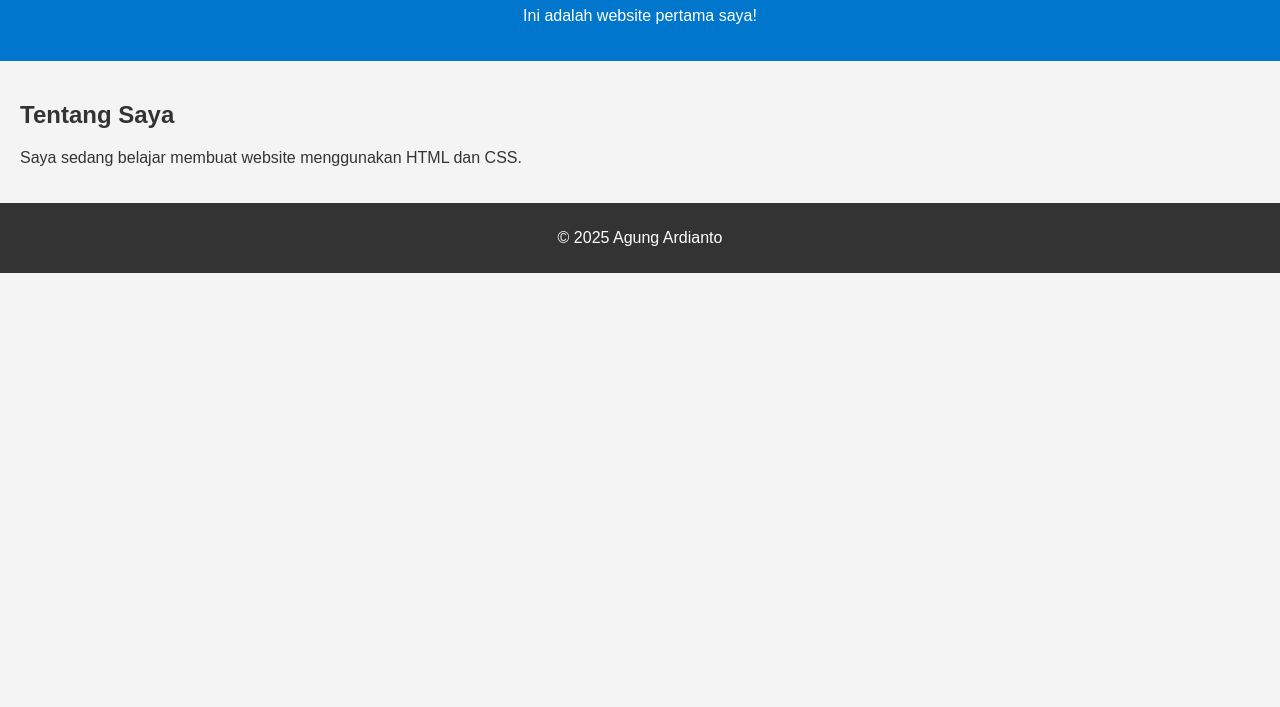
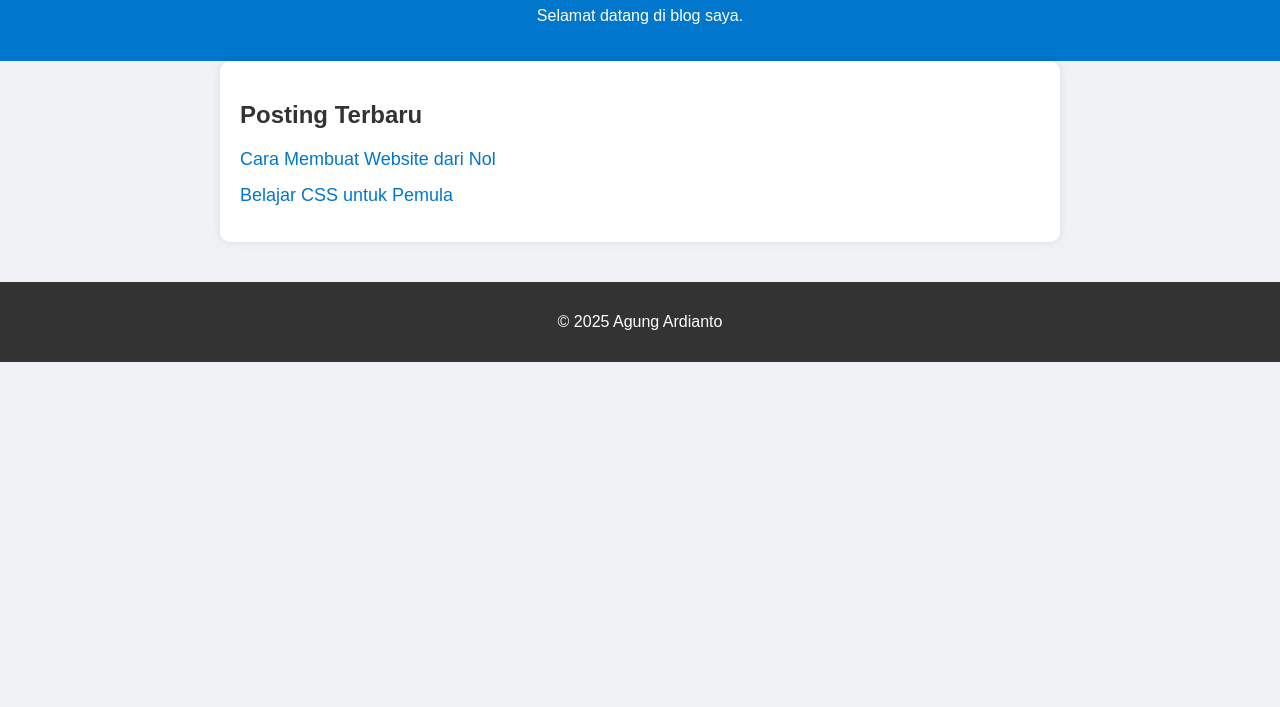
Before and after one commit to ardigung/website-ku, a plain HTML site: page index.html in a window 1280 px wide. Shown: the part 93-800 px from the top of the page. Drawn offline with Linux system fonts and the light colour scheme.

Commit message:
Add files via upload

```diff
--- a/index.html
+++ b/index.html
@@ -3,18 +3,23 @@
 <head>
   <meta charset="UTF-8" />
   <meta name="viewport" content="width=device-width, initial-scale=1.0"/>
-  <title>Website Pertamaku</title>
+  <title>Blog Sederhana</title>
   <link rel="stylesheet" href="style.css" />
 </head>
 <body>
   <header>
-    <h1>Selamat datang di Website-ku</h1>
-    <p>Ini adalah website pertama saya!</p>
+    <h1>Blog Ardigung</h1>
+    <p>Selamat datang di blog saya.</p>
   </header>
+
   <main>
-    <h2>Tentang Saya</h2>
-    <p>Saya sedang belajar membuat website menggunakan HTML dan CSS.</p>
+    <h2>Posting Terbaru</h2>
+    <ul class="post-list">
+      <li><a href="post1.html">Cara Membuat Website dari Nol</a></li>
+      <li><a href="post2.html">Belajar CSS untuk Pemula</a></li>
+    </ul>
   </main>
+
   <footer>
     <p>© 2025 Agung Ardianto</p>
   </footer>
--- a/style.css
+++ b/style.css
@@ -1,8 +1,8 @@
 body {
-  font-family: sans-serif;
+  font-family: Arial, sans-serif;
   margin: 0;
   padding: 0;
-  background: #f4f4f4;
+  background: #f0f2f5;
   color: #333;
 }
 
@@ -15,11 +15,36 @@ header {
 
 main {
   padding: 20px;
+  max-width: 800px;
+  margin: auto;
+  background: white;
+  border-radius: 10px;
+  box-shadow: 0 0 10px rgba(0,0,0,0.1);
 }
 
 footer {
   background: #333;
   color: white;
   text-align: center;
-  padding: 10px;
+  padding: 15px;
+  margin-top: 40px;
 }
+
+.post-list {
+  list-style-type: none;
+  padding: 0;
+}
+
+.post-list li {
+  margin-bottom: 15px;
+  font-size: 18px;
+}
+
+.post-list a {
+  color: #0077cc;
+  text-decoration: none;
+}
+
+.post-list a:hover {
+  text-decoration: underline;
+}
```
Also changed, not shown: post1.html (added, +24 -0 lines), post2.html (added, +24 -0 lines).
